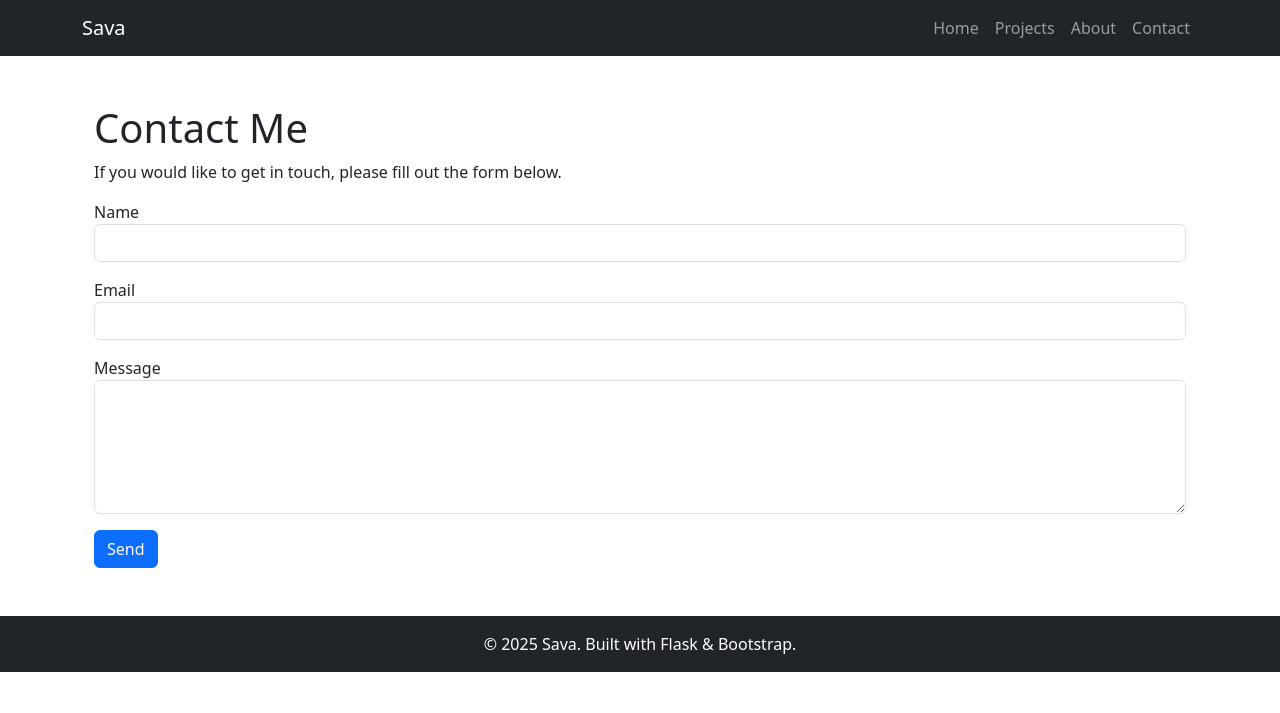
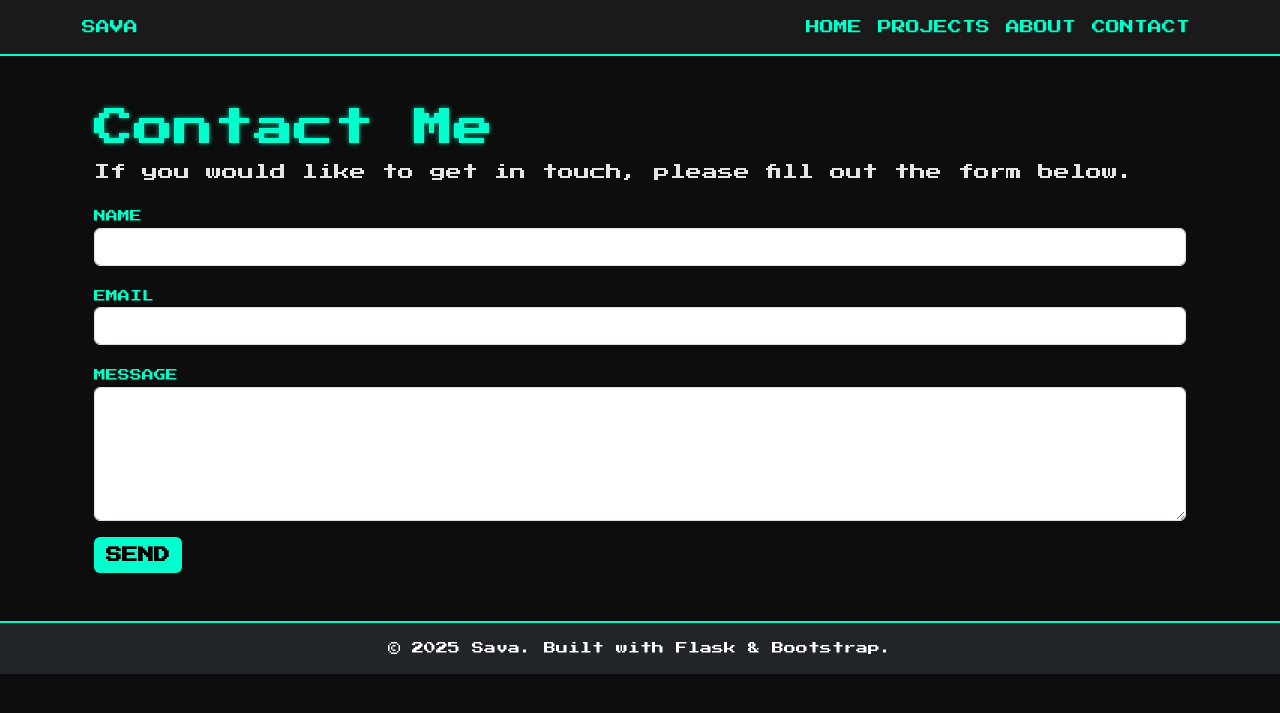
Before and after one commit to Vuletin/portfolio, a Flask app: page /contact in a window 1280 px wide. Shown: the top 713 px of the page. Run offline with Flask 3, Linux system fonts and the light colour scheme.

Commit message:
added hackerish look

```diff
--- a/Static/css/style.css
+++ b/Static/css/style.css
@@ -0,0 +1,90 @@
+/* ==== Global Styles ==== */
+body {
+    background-color: #0d0d0d;          /* Very dark gray/black background */
+    color: #e6e6e6;                     /* Light gray text for contrast */
+    font-family: 'Press Start 2P', monospace, sans-serif; /* Pixel hacker font */
+    line-height: 1.6;
+    margin: 0;
+    padding: 0;
+}
+
+/* ==== Navbar ==== */
+.navbar {
+    background-color: #1a1a1a !important;   /* Darker navbar */
+    border-bottom: 2px solid #00ffcc;       /* Neon teal border */
+}
+
+.navbar-brand,
+.nav-link {
+    color: #00ffcc !important;
+    font-size: 14px;
+    text-transform: uppercase;
+}
+
+.nav-link:hover {
+    color: #ff33cc !important;              /* Neon pink hover */
+}
+
+/* ==== Headings ==== */
+h1, h2, h3, h4 {
+    color: #00ffcc;                         /* Neon teal for headers */
+    text-shadow: 0 0 5px rgba(0, 255, 204, 0.7); /* Glow effect */
+}
+
+/* ==== Links ==== */
+a {
+    color: #00ffcc;
+    text-decoration: none;
+}
+a:hover {
+    color: #ff33cc;
+    text-shadow: 0 0 5px rgba(255, 51, 204, 0.7);
+}
+
+/* ==== Footer ==== */
+footer {
+    background-color: #1a1a1a;
+    border-top: 2px solid #00ffcc;
+    color: #999;
+    font-size: 12px;
+}
+
+/* ==== Buttons ==== */
+.btn-primary {
+    background-color: #00ffcc;
+    border: none;
+    color: #000;
+    font-weight: bold;
+    text-transform: uppercase;
+    transition: 0.3s;
+}
+.btn-primary:hover {
+    background-color: #ff33cc;
+    color: #fff;
+}
+
+/* ==== Contact Form ==== */
+form label {
+    font-size: 12px;
+    text-transform: uppercase;
+    color: #00ffcc;
+}
+form input, form textarea {
+    background-color: #1a1a1a;
+    border: 1px solid #00ffcc;
+    color: #e6e6e6;
+}
+form input:focus, form textarea:focus {
+    outline: none;
+    border-color: #ff33cc;
+    box-shadow: 0 0 5px rgba(255, 51, 204, 0.7);
+}
+
+/* ==== Optional Terminal-like effect for code sections (later) ==== */
+pre, code {
+    background-color: #111;
+    color: #00ffcc;
+    padding: 5px;
+    border-radius: 4px;
+    font-family: 'Courier New', monospace;
+}
--- a/templates/base.html
+++ b/templates/base.html
@@ -10,6 +10,10 @@
 
     <!-- ✅ Bootstrap CSS -->
     <link href="https://cdn.jsdelivr.net/npm/bootstrap@5.3.0/dist/css/bootstrap.min.css" rel="stylesheet">
+
+    <!-- ✅ Google Fonts -->
+    <link href="https://fonts.googleapis.com/css2?family=Press+Start+2P&display=swap" rel="stylesheet">
+    <link rel="stylesheet" href="{{ url_for('static', filename='css/style.css') }}">
 
     <!-- ✅ Your custom CSS -->
     <link rel="stylesheet" href="{{ url_for('static', filename='css/style.css') }}">
```
